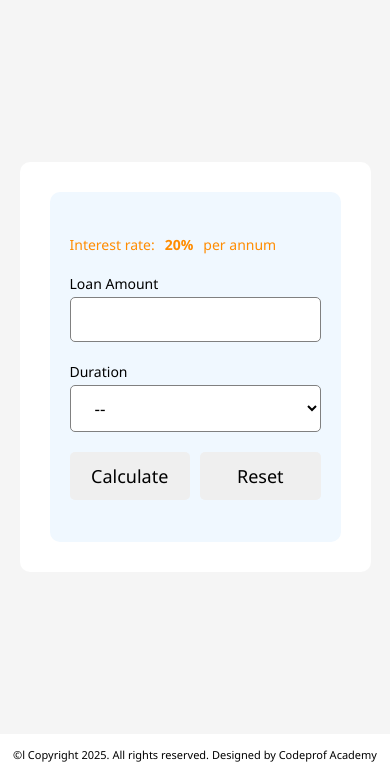
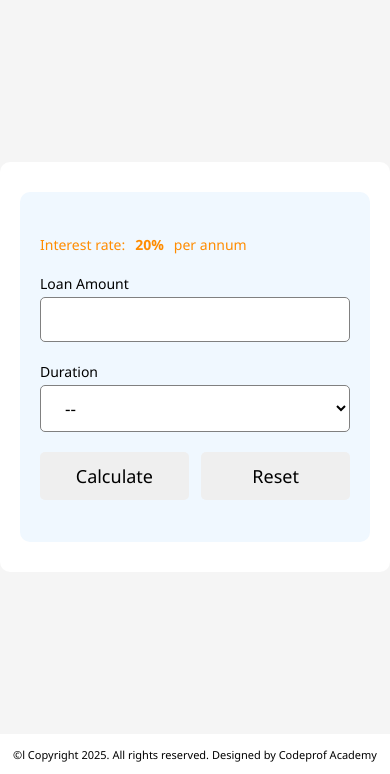
Before and after one commit to codeprof-computer-academy/loan-app1, a plain HTML site: page index.html in a window 390 px wide. Shown: the part 70-844 px from the top of the page. Drawn offline with Linux system fonts and the light colour scheme.

Commit message:
Update mobile.css

```diff
--- a/mobile.css
+++ b/mobile.css
@@ -1,10 +1,11 @@
 @media(max-width:450px){
        main form{
-           width: 90%;
+           width: 100%;
            flex-direction: column;
            gap:40px;
            justify-content: flex-start;
            align-items:  center;
+            padding:30px 20px;
        }
 
        form .form-group{
@@ -14,4 +15,5 @@
        form .loan-details{
         width: 100%;
        }
+
 }
```
